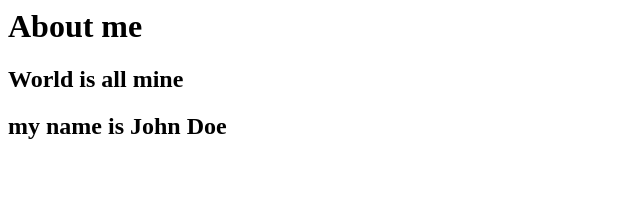
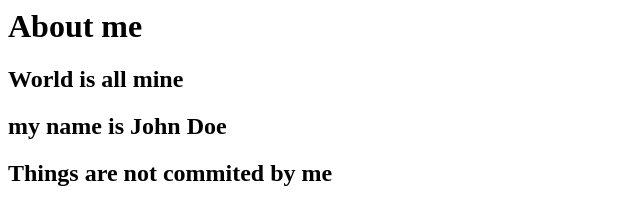
Before and after one commit to T-9535/mlops1, a plain HTML site: page index.html in a window 1280 px wide. Shown: the whole page, without its empty margins (0-640 px from the left). Drawn offline with Linux system fonts and the light colour scheme.

Commit message:
Add new heading about uncommitted things

```diff
--- a/index.html
+++ b/index.html
@@ -3,5 +3,6 @@
         <h1>About me</h1>
         <h2>World is all mine</h2>
         <h2>my name is John Doe</h2>
+        <h2>Things are not commited by me</h2>
     </body>
 </html>
```
